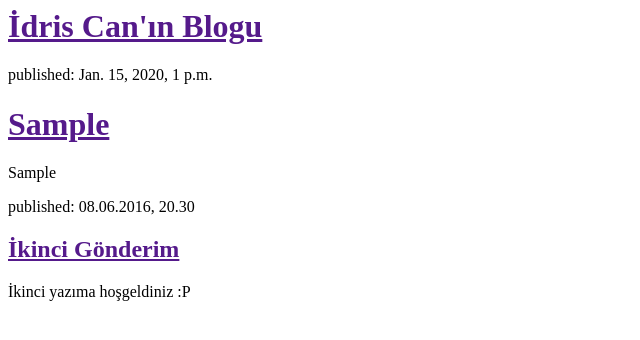
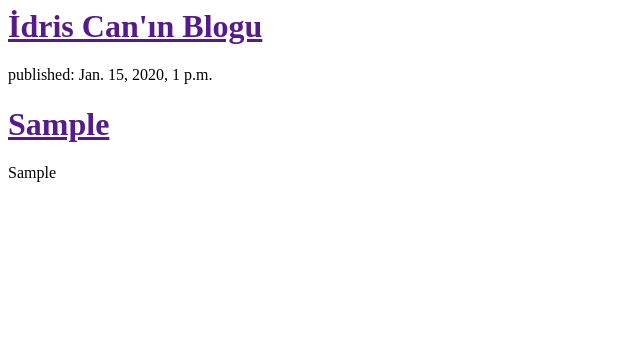
Before and after one commit to idriscanb/ilk-blog, a Django app: template blog/templates/blog/post_list.html in a window 1280 px wide. Shown: the top 340 px of the page, without its empty margins (0-640 px from the left). Run offline with Django 3.2, Linux system fonts and the light colour scheme; the template is opened without the code that fills it: values that come from a table or form of the project are taken from there, others are empty; tables that the repository leaves empty hold one stand-in row (values such as "Sample post"); parts of the project's set-up code (start-up, migrations or seed data) failed here and were passed over.

Commit message:
Veritababnındaki postları görebilmek için template'i değiştirdim.

```diff
--- a/blog/templates/blog/post_list.html
+++ b/blog/templates/blog/post_list.html
@@ -14,10 +14,5 @@
 				<p>{{ post.yazi|linebreaks}}</p>
 			</div>
 		{% endfor %}
-		<div>
-			<p>published: 08.06.2016, 20.30</p>
-			<h2><a href = "">İkinci Gönderim</a></h2>
-			<p>İkinci yazıma hoşgeldiniz :P</p>
-		</div>
 	</body>
 </html>
```
